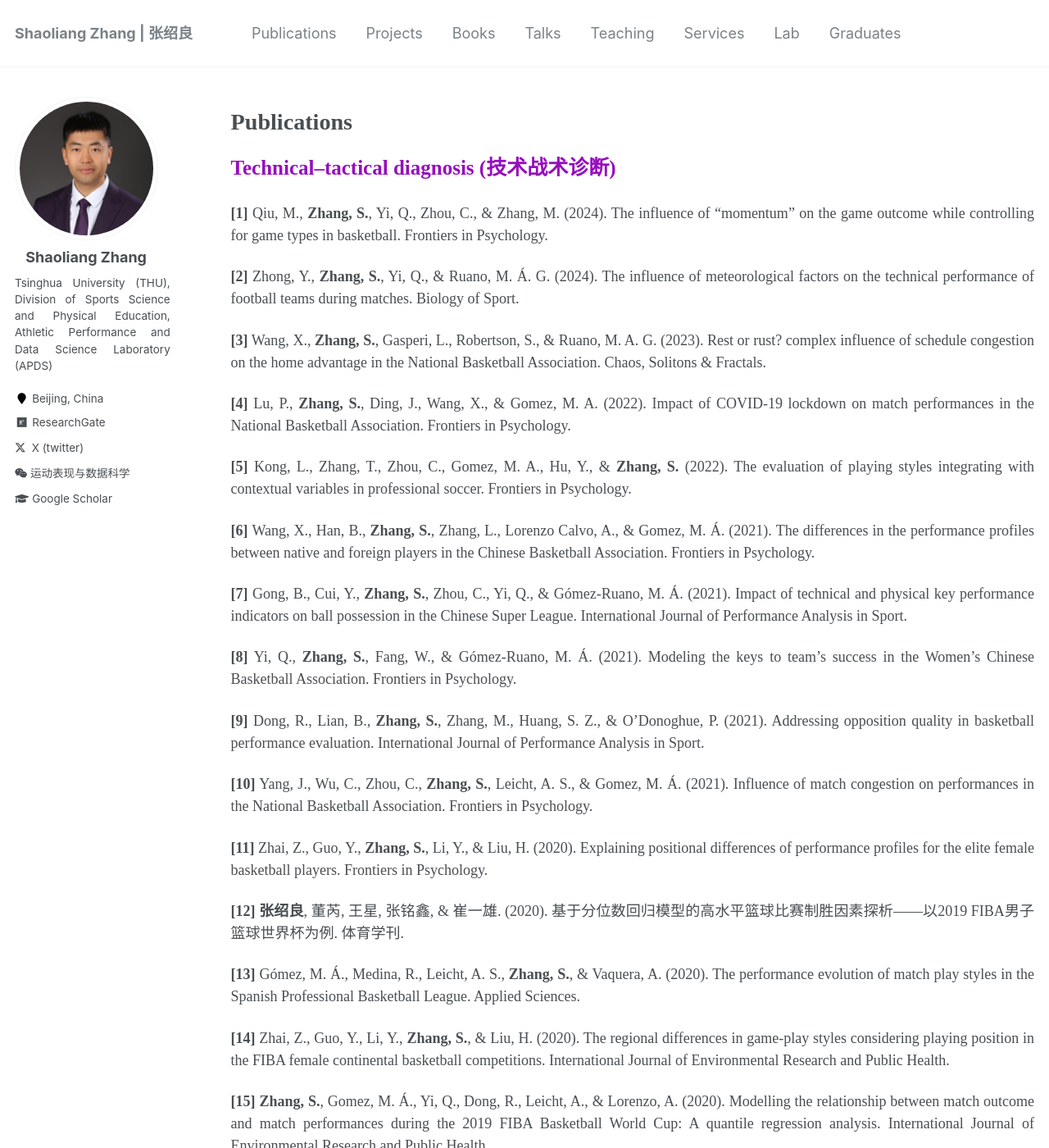
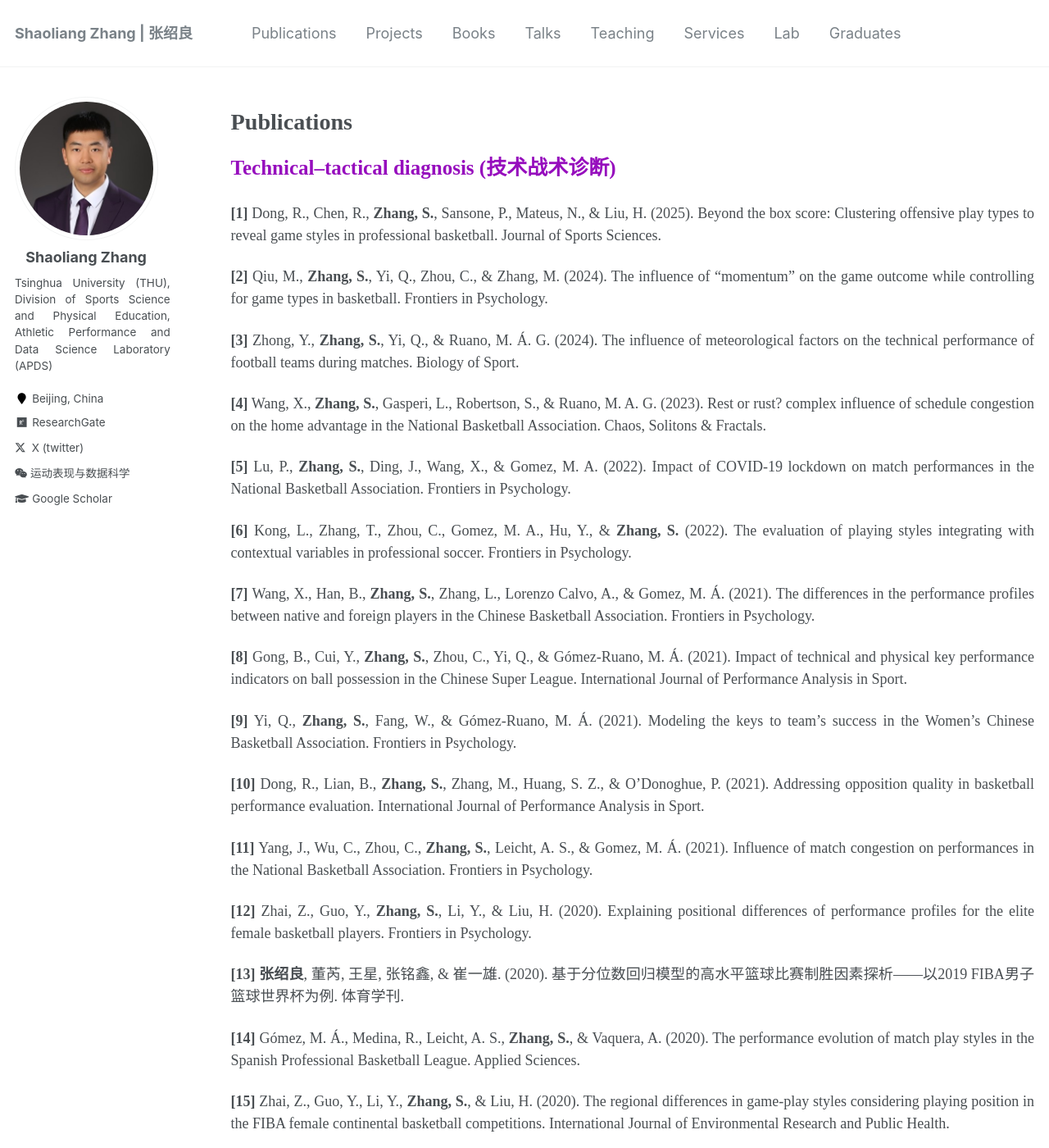
Before and after one commit to sportssuper/ZSL, a Jekyll site: the page built from _pages/publications.md, in a window 1280 px wide and 1400 px high. Shown: the whole window at 82% size. Built offline with Jekyll 4.4.1, drawn with Linux system fonts in a browser that asks for light colours; a script that is not in the unit is left out; some of the changed text lies outside the part shown.

Commit message:
Update publications.md

```diff
--- a/_pages/publications.md
+++ b/_pages/publications.md
@@ -35,48 +35,49 @@
 
 <span style="color: #960DBD; font-weight: bold; font-size: 25px;">Technical–tactical diagnosis (技术战术诊断)</span>
 
+**[1]** Dong, R., Chen, R., **Zhang, S.**, Sansone, P., Mateus, N., & Liu, H. (2025). Beyond the box score: Clustering offensive play types to reveal game styles in professional basketball. Journal of Sports Sciences.
 
-**[1]** Qiu, M., **Zhang, S.**, Yi, Q., Zhou, C., & Zhang, M. (2024). The influence of "momentum" on the game outcome while controlling for game types in basketball. Frontiers in Psychology.
+**[2]** Qiu, M., **Zhang, S.**, Yi, Q., Zhou, C., & Zhang, M. (2024). The influence of "momentum" on the game outcome while controlling for game types in basketball. Frontiers in Psychology.
 
-**[2]** Zhong, Y., **Zhang, S.**, Yi, Q., & Ruano, M. Á. G. (2024). The influence of meteorological factors on the technical performance of football teams during matches. Biology of Sport.
+**[3]** Zhong, Y., **Zhang, S.**, Yi, Q., & Ruano, M. Á. G. (2024). The influence of meteorological factors on the technical performance of football teams during matches. Biology of Sport.
 
-**[3]** Wang, X., **Zhang, S.**, Gasperi, L., Robertson, S., & Ruano, M. A. G. (2023). Rest or rust? complex influence of schedule congestion on the home advantage in the National Basketball Association. Chaos, Solitons & Fractals.
+**[4]** Wang, X., **Zhang, S.**, Gasperi, L., Robertson, S., & Ruano, M. A. G. (2023). Rest or rust? complex influence of schedule congestion on the home advantage in the National Basketball Association. Chaos, Solitons & Fractals.
 
-**[4]** Lu, P., **Zhang, S.**, Ding, J., Wang, X., & Gomez, M. A. (2022). Impact of COVID-19 lockdown on match performances in the National Basketball Association. Frontiers in Psychology.
+**[5]** Lu, P., **Zhang, S.**, Ding, J., Wang, X., & Gomez, M. A. (2022). Impact of COVID-19 lockdown on match performances in the National Basketball Association. Frontiers in Psychology.
 
-**[5]** Kong, L., Zhang, T., Zhou, C., Gomez, M. A., Hu, Y., & **Zhang, S.** (2022). The evaluation of playing styles integrating with contextual variables in professional soccer. Frontiers in Psychology.
+**[6]** Kong, L., Zhang, T., Zhou, C., Gomez, M. A., Hu, Y., & **Zhang, S.** (2022). The evaluation of playing styles integrating with contextual variables in professional soccer. Frontiers in Psychology.
 
-**[6]** Wang, X., Han, B., **Zhang, S.**, Zhang, L., Lorenzo Calvo, A., & Gomez, M. Á. (2021). The differences in the performance profiles between native and foreign players in the Chinese Basketball Association. Frontiers in Psychology.
+**[7]** Wang, X., Han, B., **Zhang, S.**, Zhang, L., Lorenzo Calvo, A., & Gomez, M. Á. (2021). The differences in the performance profiles between native and foreign players in the Chinese Basketball Association. Frontiers in Psychology.
 
-**[7]** Gong, B., Cui, Y., **Zhang, S.**, Zhou, C., Yi, Q., & Gómez-Ruano, M. Á. (2021). Impact of technical and physical key performance indicators on ball possession in the Chinese Super League. International Journal of Performance Analysis in Sport.
+**[8]** Gong, B., Cui, Y., **Zhang, S.**, Zhou, C., Yi, Q., & Gómez-Ruano, M. Á. (2021). Impact of technical and physical key performance indicators on ball possession in the Chinese Super League. International Journal of Performance Analysis in Sport.
 
-**[8]** Yi, Q., **Zhang, S.**, Fang, W., & Gómez-Ruano, M. Á. (2021). Modeling the keys to team's success in the Women's Chinese Basketball Association. Frontiers in Psychology.
+**[9]** Yi, Q., **Zhang, S.**, Fang, W., & Gómez-Ruano, M. Á. (2021). Modeling the keys to team's success in the Women's Chinese Basketball Association. Frontiers in Psychology.
 
-**[9]** Dong, R., Lian, B., **Zhang, S.**, Zhang, M., Huang, S. Z., & O'Donoghue, P. (2021). Addressing opposition quality in basketball performance evaluation. International Journal of Performance Analysis in Sport.
+**[10]** Dong, R., Lian, B., **Zhang, S.**, Zhang, M., Huang, S. Z., & O'Donoghue, P. (2021). Addressing opposition quality in basketball performance evaluation. International Journal of Performance Analysis in Sport.
 
-**[10]** Yang, J., Wu, C., Zhou, C., **Zhang, S.**, Leicht, A. S., & Gomez, M. Á. (2021). Influence of match congestion on performances in the National Basketball Association. Frontiers in Psychology.
+**[11]** Yang, J., Wu, C., Zhou, C., **Zhang, S.**, Leicht, A. S., & Gomez, M. Á. (2021). Influence of match congestion on performances in the National Basketball Association. Frontiers in Psychology.
 
-**[11]** Zhai, Z., Guo, Y., **Zhang, S.**, Li, Y., & Liu, H. (2020). Explaining positional differences of performance profiles for the elite female basketball players. Frontiers in Psychology.
+**[12]** Zhai, Z., Guo, Y., **Zhang, S.**, Li, Y., & Liu, H. (2020). Explaining positional differences of performance profiles for the elite female basketball players. Frontiers in Psychology.
 
-**[12]** **张绍良**, 董芮, 王星, 张铭鑫, & 崔一雄. (2020). 基于分位数回归模型的高水平篮球比赛制胜因素探析——以2019 FIBA男子篮球世界杯为例. 体育学刊.
+**[13]** **张绍良**, 董芮, 王星, 张铭鑫, & 崔一雄. (2020). 基于分位数回归模型的高水平篮球比赛制胜因素探析——以2019 FIBA男子篮球世界杯为例. 体育学刊.
 
-**[13]** Gómez, M. Á., Medina, R., Leicht, A. S., **Zhang, S.**, & Vaquera, A. (2020). The performance evolution of match play styles in the Spanish Professional Basketball League. Applied Sciences.
+**[14]** Gómez, M. Á., Medina, R., Leicht, A. S., **Zhang, S.**, & Vaquera, A. (2020). The performance evolution of match play styles in the Spanish Professional Basketball League. Applied Sciences.
 
-**[14]** Zhai, Z., Guo, Y., Li, Y., **Zhang, S.**, & Liu, H. (2020). The regional differences in game-play styles considering playing position in the FIBA female continental basketball competitions. International Journal of Environmental Research and Public Health.
+**[15]** Zhai, Z., Guo, Y., Li, Y., **Zhang, S.**, & Liu, H. (2020). The regional differences in game-play styles considering playing position in the FIBA female continental basketball competitions. International Journal of Environmental Research and Public Health.
 
-**[15]** **Zhang, S.**, Gomez, M. Á., Yi, Q., Dong, R., Leicht, A., & Lorenzo, A. (2020). Modelling the relationship between match outcome and match performances during the 2019 FIBA Basketball World Cup: A quantile regression analysis. International Journal of Environmental Research and Public Health.
+**[16]** **Zhang, S.**, Gomez, M. Á., Yi, Q., Dong, R., Leicht, A., & Lorenzo, A. (2020). Modelling the relationship between match outcome and match performances during the 2019 FIBA Basketball World Cup: A quantile regression analysis. International Journal of Environmental Research and Public Health.
 
-**[16]** Yi, Q., Gómez-Ruano, M.-Á., Liu, H., **Zhang, S.**, Gao, B., Wunderlich, F., & Memmert, D. (2020). Evaluation of the technical performance of football players in the UEFA champions league. International Journal of Environmental Research and Public Health.
+**[17]** Yi, Q., Gómez-Ruano, M.-Á., Liu, H., **Zhang, S.**, Gao, B., Wunderlich, F., & Memmert, D. (2020). Evaluation of the technical performance of football players in the UEFA champions league. International Journal of Environmental Research and Public Health.
 
-**[17]** **Zhang, S.**, Lorenzo, A., Zhou, C., Cui, Y., Gonçalves, B., & Angel Gómez, M. (2019). Performance profiles and opposition interaction during game-play in elite basketball: evidences from National Basketball Association. International Journal of Performance Analysis in Sport.
+**[18]** **Zhang, S.**, Lorenzo, A., Zhou, C., Cui, Y., Gonçalves, B., & Angel Gómez, M. (2019). Performance profiles and opposition interaction during game-play in elite basketball: evidences from National Basketball Association. International Journal of Performance Analysis in Sport.
 
-**[18]** **Zhang, S.**, Lorenzo, A., Woods, C. T., Leicht, A. S., & Gomez, M. A. (2019). Evolution of game-play characteristics within-season for the National Basketball Association. International Journal of Sports Science and Coaching.
+**[19]** **Zhang, S.**, Lorenzo, A., Woods, C. T., Leicht, A. S., & Gomez, M. A. (2019). Evolution of game-play characteristics within-season for the National Basketball Association. International Journal of Sports Science and Coaching.
 
-**[19]** Zhou, C., **Zhang, S.**, Lorenzo Calvo, A., & Cui, Y. (2018). Chinese soccer association super league, 2012–2017: key performance indicators in balance games. International Journal of Performance Analysis in Sport.
+**[20]** Zhou, C., **Zhang, S.**, Lorenzo Calvo, A., & Cui, Y. (2018). Chinese soccer association super league, 2012–2017: key performance indicators in balance games. International Journal of Performance Analysis in Sport.
 
-**[20]** **Zhang, S.**, Lorenzo, A., Gómez, M. A., Mateus, N., Gonçalves, B., & Sampaio, J. (2018). Clustering performances in the NBA according to players' anthropometric attributes and playing experience. Journal of Sports Sciences.
+**[21]** **Zhang, S.**, Lorenzo, A., Gómez, M. A., Mateus, N., Gonçalves, B., & Sampaio, J. (2018). Clustering performances in the NBA according to players' anthropometric attributes and playing experience. Journal of Sports Sciences.
 
-**[21]** **Zhang, S.**, Lorenzo, A., Gómez, M. A., Liu, H., Gonçalves, B., & Sampaio, J. (2017). Players' technical and physical performance profiles and game-to-game variation in NBA. International Journal of Performance Analysis in Sport.
+**[22]** **Zhang, S.**, Lorenzo, A., Gómez, M. A., Liu, H., Gonçalves, B., & Sampaio, J. (2017). Players' technical and physical performance profiles and game-to-game variation in NBA. International Journal of Performance Analysis in Sport.
 
 
 <span style="color: #960DBD; font-weight: bold; font-size: 25px;">Monitoring training load (运动负荷监控)</span>
```
